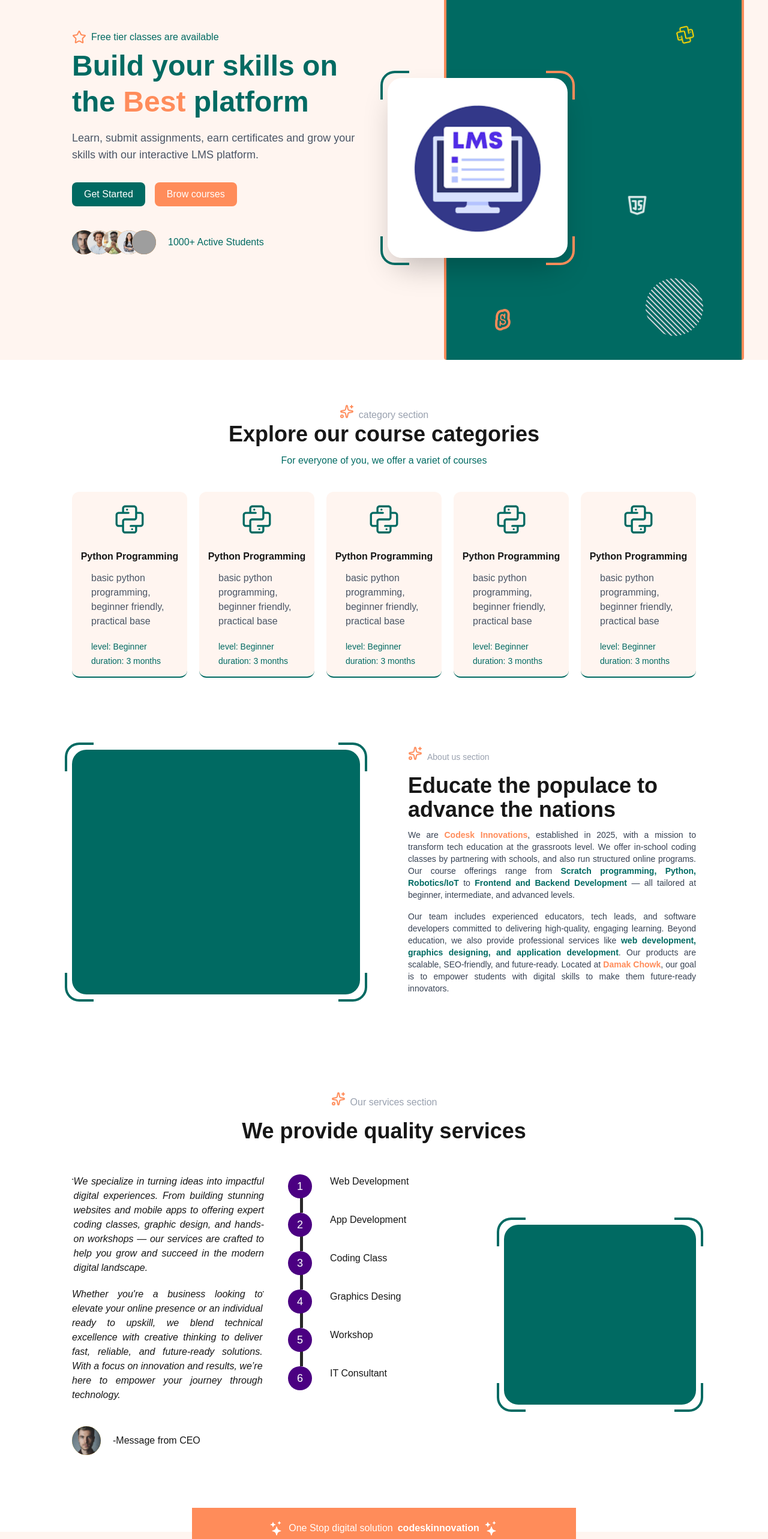
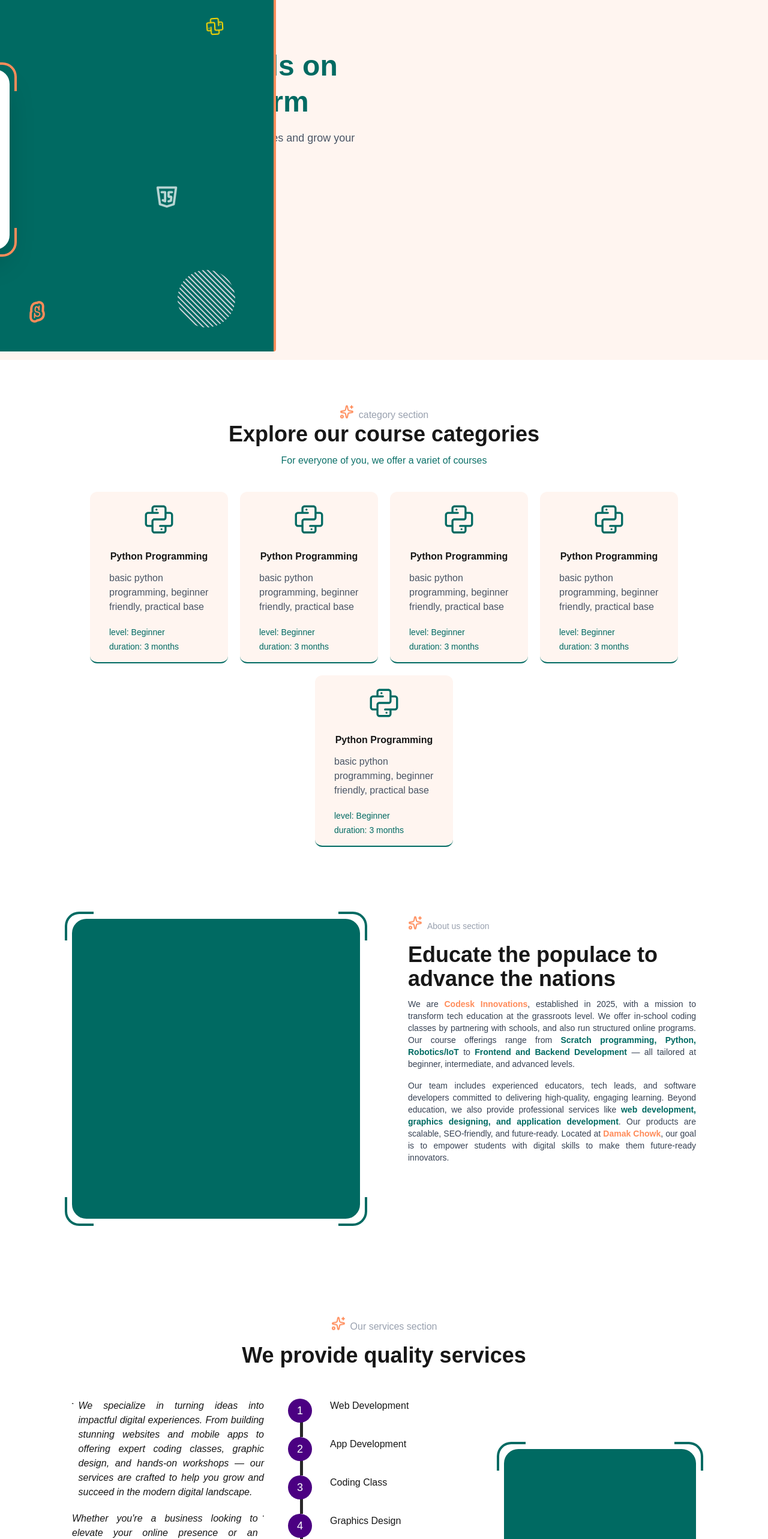
Before and after one commit to AnilHasda/LMS-Frontend, a Next.js app: page / in a window 1280 px wide. Shown: the part 200-2766 px from the top of the page at 60% size. Built offline with nearby package versions, Linux system fonts and the light colour scheme; grey boxes are pictures that could not be loaded.

Commit message:
add resposive design

```diff
--- a/src/app/components/HeroSection/HeroSection.css
+++ b/src/app/components/HeroSection/HeroSection.css
@@ -1,4 +1,4 @@
-.hero-card{
+/* .hero-card{
 height:300px;
 width:300px;
 position: absolute;
--- a/src/app/components/HeroSection/HeroSection.tsx
+++ b/src/app/components/HeroSection/HeroSection.tsx
@@ -13,10 +13,23 @@ import { LiaLaptopCodeSolid } from "react-icons/lia";
 const HeroSectionCard = () => {
   return (
     <div
-      className="relative min-h-screen w-[500px] bg-[#006A62] text-white rounded-sm border-4 border-[#FF8C5A] border-t-0 border-b-0"
+      className="relative h-[400px] md:min-h-screen w-full md:w-[400px] xl:w-[500px] bg-[#006A62] text-white rounded-sm border-4 border-[#FF8C5A] border-t-0 border-b-0 top-0"
       role="main-card-container"
       aria-label="hero-section-card"
     >
+      {/* icon section */}
+      <div className="absolute text-4xl mx-auto z-10 w-full h-full">
+        <LiaLaptopCodeSolid className="absolute left-20 top-36 text-[#FF8C5A] animate-pulse" />
+        <AiOutlinePython
+          className="absolute top-60 right-20 text-[gold] animate-spin"
+          style={{ animationDuration: "5s" }}
+        />
+        <TbBrandJavascript
+          className="absolute text-white bottom-60 right-40 animate-ping"
+          style={{ animationDuration: "3s" }}
+        />
+        <SiScratch className="absolute text-[#FF8C5A] left-20 bottom-10 animate-bounce" />
+      </div>
       {/* right section of hero section circle */}
       <div className="absolute h-24 w-24 rounded-full  right-16 bottom-10 overflow-hidden rotate-45">
         {[...new Array(23)].map((ele: any) => {
@@ -24,13 +37,13 @@ const HeroSectionCard = () => {
         })}
       </div>
       <div
-        className="group z-20 hero-card rounded-3xl flex flex-col gap-5 shadow-2xl bg-cover bg-center bg-no-repeat transition-all duration-500 hover:scale-105"
+        className="group absolute h-[200px] w-[200px] lg:h-[300px] lg:w-[300px] md:top-[60%] left-[50%] top-[50%] translate-x-[-50%] md:left-[-20%] translate-y-[-50%] z-20 hero-card rounded-3xl flex flex-col gap-5 shadow-2xl bg-cover bg-center bg-no-repeat transition-all duration-500 hover:scale-105"
         style={{ backgroundImage: "url('/logo/logo.png')" }}
       >
         {/* this is for border  */}
-        <div className="absolute -top-3 -left-3 w-12 h-12 border-l-4 border-t-4  border-l-[#006A62] border-t-[#006A62]  transition-all duration-500 rounded-tl-3xl group-hover:scale-110"></div>
+        <div className="absolute -top-3 -left-3 w-12 h-12 border-l-4 border-t-4 border-l-[#FF8C5A] border-t-[#FF8C5A] md:border-l-[#006A62] md:border-t-[#006A62]  transition-all duration-500 rounded-tl-3xl group-hover:scale-110"></div>
         <div className="absolute -top-3 -right-3 w-12 h-12 border-r-4 border-t-4  border-r-[#FF8C5A] border-t-[#FF8C5A]  transition-all duration-500 rounded-tr-3xl group-hover:scale-110"></div>
-        <div className="absolute -bottom-3 -left-3 w-12 h-12 border-l-4 border-b-4  border-l-[#006A62] border-b-[#006A62]  transition-all duration-500 rounded-bl-3xl group-hover:scale-110"></div>
+        <div className="absolute -bottom-3 -left-3 w-12 h-12 border-l-4 border-b-4 border-l-[#FF8C5A] border-b-[#FF8C5A] md:border-l-[#006A62] md:border-b-[#006A62]  transition-all duration-500 rounded-bl-3xl group-hover:scale-110"></div>
         <div className="absolute -bottom-3 -right-3 w-12 h-12 border-r-4 border-b-4  border-r-[#FF8C5A] border-b-[#FF8C5A]  transition-all duration-500 rounded-br-3xl group-hover:scale-110"></div>
         {/* {[...new Array(15)].map((ele: any) => {
           return (
@@ -73,7 +86,7 @@ const StudentProfile = () => {
 };
 export const HeroSection = () => {
   return (
-    <section className="min-h-[calc(100vh-80px)] overflow-hidden bg-[#FFF5F0] px-30 flex items-center">
+    <section className="relative min-h-[calc(100vh-80px)] w-full max-w-[1600px] bg-[#FFF5F0] px-5 lg:px-30 md:px-20 flex flex-col md:flex-row items-center">
       <div className="z-10 mx-auto py-20 grid grid-cols-1 md:grid-cols-2 items-center gap-12">
         {/* Text Content */}
         <div>
@@ -110,15 +123,8 @@ export const HeroSection = () => {
           </div>
         </div>
       </div>
-      {/* Image card section*/}
-      <div className="absolute right-10 top-0 z-10">
-        {/* icon section */}
-        <div className="absolute text-4xl mx-auto z-10 w-full h-full">
-          <LiaLaptopCodeSolid className="absolute left-20 top-36 text-[#FF8C5A] animate-pulse" />
-          <AiOutlinePython className="absolute top-60 right-20 text-[gold] animate-spin"style={{animationDuration:"5s"}} />
-          <TbBrandJavascript className="absolute text-white bottom-60 right-40 animate-ping" style={{animationDuration:"3s"}}/>
-          <SiScratch className="absolute text-[#FF8C5A] left-20 bottom-10 animate-bounce" />
-        </div>
+      {/* Image card /right section*/}
+      <div className="relative w-full  md:absolute md:right-0 xl:right-10 top-[-13%] z-10">
         <HeroSectionCard />
       </div>
     </section>
--- a/src/app/components/aboutUs/AboutUs.tsx
+++ b/src/app/components/aboutUs/AboutUs.tsx
@@ -3,10 +3,10 @@ import React from "react";
 
 const AboutUs = () => {
   return (
-    <div className="h-auto my-5 flex gap-20 px-30 py-10">
+    <div className="h-auto my-5 flex flex-col lg:flex-row gap-20 px-5 md:px-20 lg:px-30 py-10">
       {/* about us profile section */}
-      <section className="flex-1 flex h-auto ">
-        <div className=" group relative bg-[#006A62] flex-1 rounded-3xl">
+      <section className="order-2 w-full lg:h-auto lg:order-1 flex-1 flex   ">
+        <div className=" group relative h-[300px] sm:h-[500px] bg-[#006A62] flex-1 rounded-3xl">
           {/* this is for border  */}
           <div className="absolute -top-3 -left-3 w-12 h-12 border-l-4 border-t-4  border-l-[#006A62] border-t-[#006A62]  transition-all duration-500 rounded-tl-3xl group-hover:scale-110"></div>
           <div className="absolute -top-3 -right-3 w-12 h-12 border-r-4 border-t-4  border-r-[#006A62] border-t-[#006A62]  transition-all duration-500 rounded-tr-3xl group-hover:scale-110"></div>
@@ -15,7 +15,7 @@ const AboutUs = () => {
         </div>
       </section>
       {/* about us description section */}
-      <section className="flex-1 text-sm">
+      <section className="order-1 lg:order-2 flex-1 text-sm">
         <div className="flex items-center gap-2">
           <span className="text-[#FF8C5A] text-sm animate-bounce">
             <Sparkles />
--- a/src/app/components/common/Footer.tsx
+++ b/src/app/components/common/Footer.tsx
@@ -33,21 +33,22 @@ const Footer = () => {
   return (
     <div className="bg-[#FFF5F0] relative  h-auto">
       {/*  */}
-      <div className="absolute h-20 w-1/2 bg-[#FF8C5A] -top-10 left-[50%] translate-x-[-50%] text-white grid place-content-center">
+      <div className="absolute h-20 w-11/12 md:w-1/2 bg-[#FF8C5A] -top-10 left-[50%] translate-x-[-50%] text-white grid place-content-center">
         <div className="flex gap-2 animate-bounce">
             <span>
               <BsStars className="text-2xl"/>
             </span>
-            One Stop digital solution {" "}
+           <span className="text-sm md:text-[14px]"> One Stop digital solution {" "}
             <strong className="font-bold animate-pulse">
               {" "}codeskinnovation
             </strong>
+            </span>
             <span>
               <BsStars className="text-2xl"/>
             </span>
         </div>
       </div>
-      <div className="flex gap-30 px-30 pt-20 pb-10 border-b border-b-[#FF8C5A]">
+      <div className="flex flex-wrap gap-12 md:gap-30 px-5 md:px-20 lg:px-30 pt-20 pb-10 border-b border-b-[#FF8C5A]">
         {/* social media link seciton with small intro */}
         <div className="max-w-[300px]">
           <h1 className="text-2xl font-bold text-[#FF8C5A] ">
@@ -70,15 +71,15 @@ const Footer = () => {
           </div>
         </div>
         {/* additional info section */}
-        <div className="flex gap-20">
+        <div className="flex flex-wrap gap-10 md:gap-20">
           <FooterComponents data={services} />
           <FooterComponents data={support} />
           <FooterComponents data={contact} />
         </div>
       </div>
-      <div className=" h-14 flex justify-between items-center px-30 ">
-        <span>© 2025 codeskinnovation. All rights reserved.</span>
-        <div className="flex gap-10">
+      <div className=" h-auto md:h-14 flex flex-wrap justify-between items-center px-5 md:px-20 lg:px-30 py-5 md:py-0 ">
+        <span className="order-2 md:order-1">© 2025 codeskinnovation. All rights reserved.</span>
+        <div className="order-1 md:order-2 flex gap-10">
           {privacyPolicy.map((ele: string, index: number) => {
             return (
               <Link
--- a/src/app/components/common/Header.tsx
+++ b/src/app/components/common/Header.tsx
@@ -46,41 +46,12 @@ const Header = () => {
             </li>
           ))}
         </ul>
-        {/* Mobile Menu Toggle */}
-        <button
-          className="md:hidden text-gray-700"
-          onClick={() => setMenuOpen(!menuOpen)}
-          aria-label="Toggle navigation menu"
-        >
-          {menuOpen ? <X className="w-6 h-6" /> : <Menu className="w-6 h-6" />}
-        </button>
       </nav>
       {/* login and register buttons */}
       <div className="flex gap-10 z-20 mr-[8%]">
         <ButtonWithBorder>log in</ButtonWithBorder>
         <ButtonWithBg background="#FF8C5A">Register</ButtonWithBg>
       </div>
-      {/* Mobile Menu */}
-      {menuOpen && (
-        <div className="md:hidden bg-white border-t shadow-md">
-          <ul className="flex flex-col space-y-4 p-4">
-            {navLinks.map(({ href, label }) => (
-              <li key={href}>
-                <Link
-                  href={href}
-                  onClick={() => setMenuOpen(false)}
-                  className={clsx(
-                    "block text-gray-700 hover:text-indigo-600 transition",
-                    pathname === href && "font-semibold text-indigo-600"
-                  )}
-                >
-                  {label}
-                </Link>
-              </li>
-            ))}
-          </ul>
-        </div>
-      )}
     </header>
   );
 };
--- a/src/app/components/course/CourseCard.tsx
+++ b/src/app/components/course/CourseCard.tsx
@@ -15,7 +15,7 @@ const CourseCard = ({
   duration = "3 months",
 }: CourseCardProps) => {
   return (
-    <div className=" group bg-[#FFF5F0] cursor-pointer rounded-xl flex flex-col gap-3 py-4 max-w-[230px] border-b-2 border-b-[#006A62] hover:text-white hover:bg-[#006A62]  hover:border-b hover:border-b-[#FF8C5A] transition-all duration-500 hover:shadow-2xl hover:scale-110 ">
+    <div className=" group w-full md:max-w-[230px]  bg-[#FFF5F0] cursor-pointer rounded-xl flex flex-col gap-3 py-4 border-b-2 border-b-[#006A62] hover:text-white hover:bg-[#006A62]  hover:border-b hover:border-b-[#FF8C5A] transition-all duration-500 hover:shadow-2xl hover:scale-110 ">
       {typeof Icon === "string" ? (
         <Image src={Icon} alt="course_image" fill className="object-cover" />
       ) : (
@@ -26,9 +26,15 @@ const CourseCard = ({
         {heading}
       </h2>
       <div className="px-8">
-        <p className="pb-2 text-gray-600 group-hover:text-white transition-colors duration-500">{description}</p>
-        <p className="text-sm text-[#006A62] group-hover:text-white transition-colors duration-500 pt-3 pb-1">level: {level}</p>
-        <p className="text-sm text-[#006A62] group-hover:text-white transition-colors duration-500">duration: {duration}</p>
+        <p className="pb-2 text-gray-600 group-hover:text-white transition-colors duration-500">
+          {description}
+        </p>
+        <p className="text-sm text-[#006A62] group-hover:text-white transition-colors duration-500 pt-3 pb-1">
+          level: {level}
+        </p>
+        <p className="text-sm text-[#006A62] group-hover:text-white transition-colors duration-500">
+          duration: {duration}
+        </p>
       </div>
     </div>
   );
--- a/src/app/components/course/Courses.tsx
+++ b/src/app/components/course/Courses.tsx
@@ -3,7 +3,7 @@ import { AiOutlinePython } from "react-icons/ai";
 import CourseCard from "./CourseCard";
 const Courses = () => {
   return (
-    <section className="w-full my-20 px-30">
+    <section className="w-full my-20 px-5 md:px-20 lg:px-30">
       {/* intro */}
       <div className="flex gap-2 justify-center">
         <span className="text-[#FF8C5A] text-sm animate-bounce">
@@ -25,7 +25,7 @@ const Courses = () => {
         </span> */}
       </p>
       {/* course card section */}
-      <div className="flex gap-5 mt-10">
+      <div className="flex flex-wrap justify-center gap-5 mt-10">
         {[...new Array(5)].map((ele: any, index: number) => {
           return (
             <CourseCard
--- a/src/app/components/ourServices/OurServices.tsx
+++ b/src/app/components/ourServices/OurServices.tsx
@@ -1,21 +1,23 @@
+"use client";
 import React from "react";
 import { Sparkles } from "lucide-react";
 import Image from "next/image";
 import "./OusrServices.css";
-import { FaQuoteLeft } from "react-icons/fa";
-import { FaQuoteRight } from "react-icons/fa";
+import { FaQuoteLeft, FaQuoteRight } from "react-icons/fa";
+
 const OurServices = () => {
   const services = [
     "Web Development",
     "App Development",
     "Coding Class",
-    "Graphics Desing",
+    "Graphics Design",
     "Workshop",
     "IT Consultant",
   ];
+
   return (
     <section className="my-20 mb-32 mt-32">
-      {/* heading or  intro section */}
+      {/* Heading */}
       <div className="text-center">
         <div className="flex gap-2 items-center justify-center">
           <span className="text-[#FF8C5A] text-sm animate-bounce">
@@ -27,13 +29,14 @@ const OurServices = () => {
           We provide quality services
         </h1>
       </div>
-      {/* main div for other two section */}
-      <div className="flex gap-10 overflow-hidden px-30 mt-10">
-        {/* intro section */}
-        <div className="flex-1 italic text-justify">
+
+      {/* Main Content Area */}
+      <div className="flex flex-col lg:flex-row gap-10 overflow-hidden px-5 md:px-20 xl:px-30 mt-10">
+        {/* Intro (Text) Section */}
+        <div className="order-3 lg:order-1 flex-1 italic text-justify">
           <div className="flex">
-            <FaQuoteLeft/>
-            <span>
+            <FaQuoteLeft />
+            <span className="pl-2">
               We specialize in turning ideas into impactful digital experiences.
               From building stunning websites and mobile apps to offering expert
               coding classes, graphic design, and hands-on workshops — our
@@ -43,7 +46,7 @@ const OurServices = () => {
           </div>
 
           <div className="pt-5 flex">
-            <span>
+            <span className="pr-2">
               Whether you're a business looking to elevate your online presence
               or an individual ready to upskill, we blend technical excellence
               with creative thinking to deliver fast, reliable, and future-ready
@@ -52,7 +55,8 @@ const OurServices = () => {
             </span>
             <FaQuoteRight />
           </div>
-          {/* CEO message */}
+
+          {/* CEO Message */}
           <div className="flex gap-5 items-center mt-10">
             <div className="relative h-12 w-12 rounded-full bg-amber-300 overflow-hidden">
               <Image
@@ -62,25 +66,27 @@ const OurServices = () => {
                 className="object-cover object-center"
               />
             </div>
-            <p className="not-italic">-Message from CEO</p>
+            <p className="not-italic">- Message from CEO</p>
           </div>
         </div>
-        {/* left section */}
-        <section className="flex-1">
+
+        {/* Services List */}
+        <section className="flex-1 order-2">
           <ul className="main-list list-none">
-            {services.map((ele: any, index: number) => {
-              return <li key={index}>{ele}</li>;
-            })}
+            {services.map((ele, index) => (
+              <li key={index}>{ele}</li>
+            ))}
           </ul>
         </section>
-        {/* right section */}
-        <section className="flex-1 flex w-full items-center">
-          <div className=" group relative bg-[#006A62] rounded-3xl h-[300px] w-full hover:scale-105 transition-all duration-500">
-            {/* this is for border  */}
-            <div className="absolute -top-3 -left-3 w-12 h-12 border-l-4 border-t-4  border-l-[#006A62] border-t-[#006A62]  transition-all duration-500 rounded-tl-3xl group-hover:scale-110"></div>
-            <div className="absolute -top-3 -right-3 w-12 h-12 border-r-4 border-t-4  border-r-[#006A62] border-t-[#006A62]  transition-all duration-500 rounded-tr-3xl group-hover:scale-110"></div>
-            <div className="absolute -bottom-3 -left-3 w-12 h-12 border-l-4 border-b-4  border-l-[#006A62] border-b-[#006A62]  transition-all duration-500 rounded-bl-3xl group-hover:scale-110"></div>
-            <div className="absolute -bottom-3 -right-3 w-12 h-12 border-r-4 border-b-4  border-r-[#006A62] border-b-[#006A62]  transition-all duration-500 rounded-br-3xl group-hover:scale-110"></div>
+
+        {/* Right Card Box */}
+        <section className="flex-1 order-1 lg:order-3 flex w-full items-center">
+          <div className="group relative bg-[#006A62] rounded-3xl flex-1 lg:h-[300px] w-full hover:scale-105 transition-all duration-500">
+            {/* Decorative Borders */}
+            <div className="absolute -top-3 -left-3 w-12 h-12 border-l-4 border-t-4 border-l-[#006A62] border-t-[#006A62] transition-all duration-500 rounded-tl-3xl group-hover:scale-110"></div>
+            <div className="absolute -top-3 -right-3 w-12 h-12 border-r-4 border-t-4 border-r-[#006A62] border-t-[#006A62] transition-all duration-500 rounded-tr-3xl group-hover:scale-110"></div>
+            <div className="absolute -bottom-3 -left-3 w-12 h-12 border-l-4 border-b-4 border-l-[#006A62] border-b-[#006A62] transition-all duration-500 rounded-bl-3xl group-hover:scale-110"></div>
+            <div className="absolute -bottom-3 -right-3 w-12 h-12 border-r-4 border-b-4 border-r-[#006A62] border-b-[#006A62] transition-all duration-500 rounded-br-3xl group-hover:scale-110"></div>
           </div>
         </section>
       </div>
--- a/src/app/layout.tsx
+++ b/src/app/layout.tsx
@@ -29,9 +29,11 @@ export default function RootLayout({
       <body
         className={`${geistSans.variable} ${geistMono.variable} antialiased`}
       >
-        <Header />
-        {children}
-        <Footer />
+        <div className="max-w-[1600px] mx-auto">
+          <Header />
+          {children}
+          <Footer />
+        </div>
       </body>
     </html>
   );
--- a/src/app/page.tsx
+++ b/src/app/page.tsx
@@ -6,7 +6,7 @@ import OurServices from "./components/ourServices/OurServices";
 
 const Home = () => {
   return (
-    <div>
+    <div className="max-w-[1600px] mx-auto">
       {/* Course section */}
       <HeroSection />
       <section>
```
